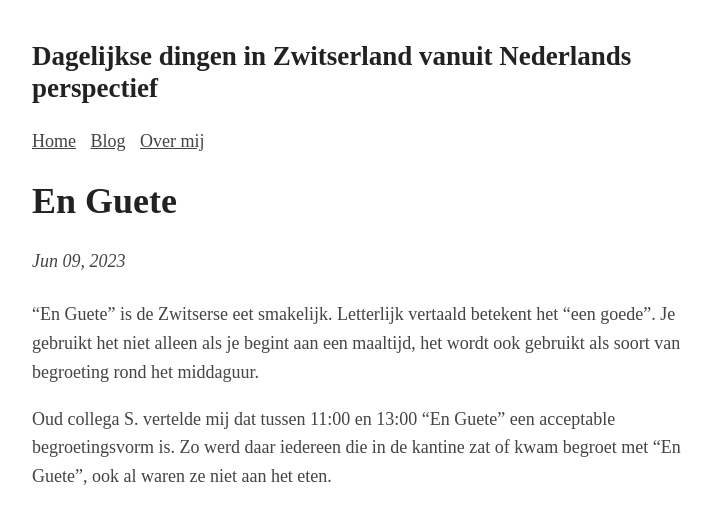
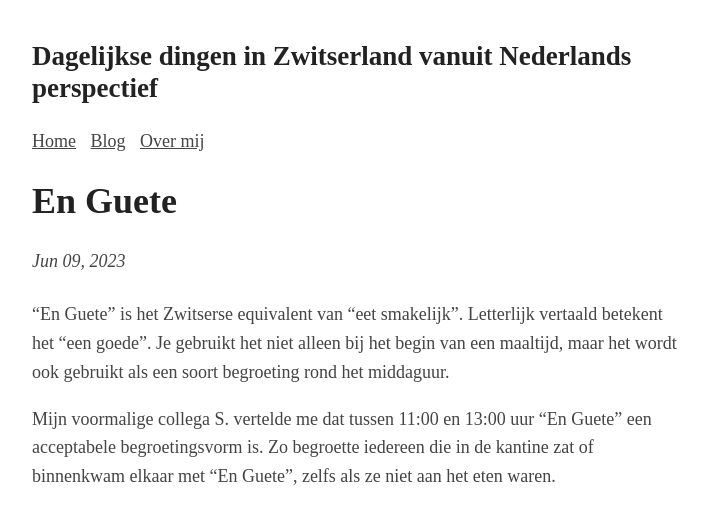
Before and after one commit to Roald87/roaldin.ch, a Jekyll site: the page built from _posts/2023-06-09-en-guete.md, in a window 1280 px wide, cut to the strip 0-505 px from the top of the page. Shown: the whole strip, without its empty margins (283-994 px from the left). Built offline with Jekyll 4.4.1, drawn with Linux system fonts in a browser that asks for light colours; comment, search, counter and statistics services are not loaded.

Commit message:
spellcheck from chatgpt

```diff
--- a/_posts/2023-06-09-en-guete.md
+++ b/_posts/2023-06-09-en-guete.md
@@ -4,8 +4,8 @@ title: En Guete
 image: generated/en-guete-1-300-e93db50f5.webp
 ---
 
-“En Guete” is de Zwitserse eet smakelijk. Letterlijk vertaald betekent het “een goede”. Je gebruikt het niet alleen als je begint aan een maaltijd, het wordt ook gebruikt als soort van begroeting rond het middaguur.
+"En Guete" is het Zwitserse equivalent van "eet smakelijk". Letterlijk vertaald betekent het "een goede". Je gebruikt het niet alleen bij het begin van een maaltijd, maar het wordt ook gebruikt als een soort begroeting rond het middaguur.
 
-Oud collega S. vertelde mij dat tussen 11:00 en 13:00 "En Guete" een acceptable begroetingsvorm is. Zo werd daar iedereen die in de kantine zat of kwam begroet met "En Guete", ook al waren ze niet aan het eten.
+Mijn voormalige collega S. vertelde me dat tussen 11:00 en 13:00 uur "En Guete" een acceptabele begroetingsvorm is. Zo begroette iedereen die in de kantine zat of binnenkwam elkaar met "En Guete", zelfs als ze niet aan het eten waren.
 
 {% picture en-guete-1.jpg %}
```
